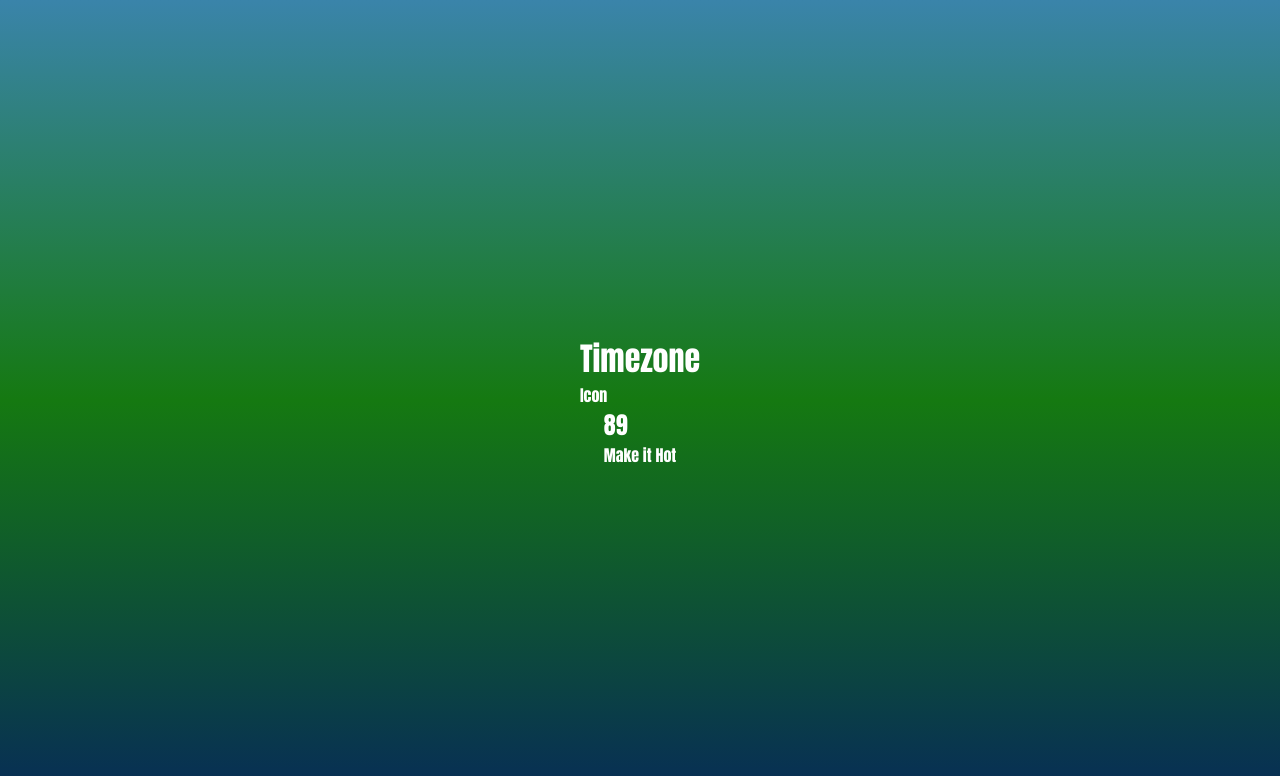
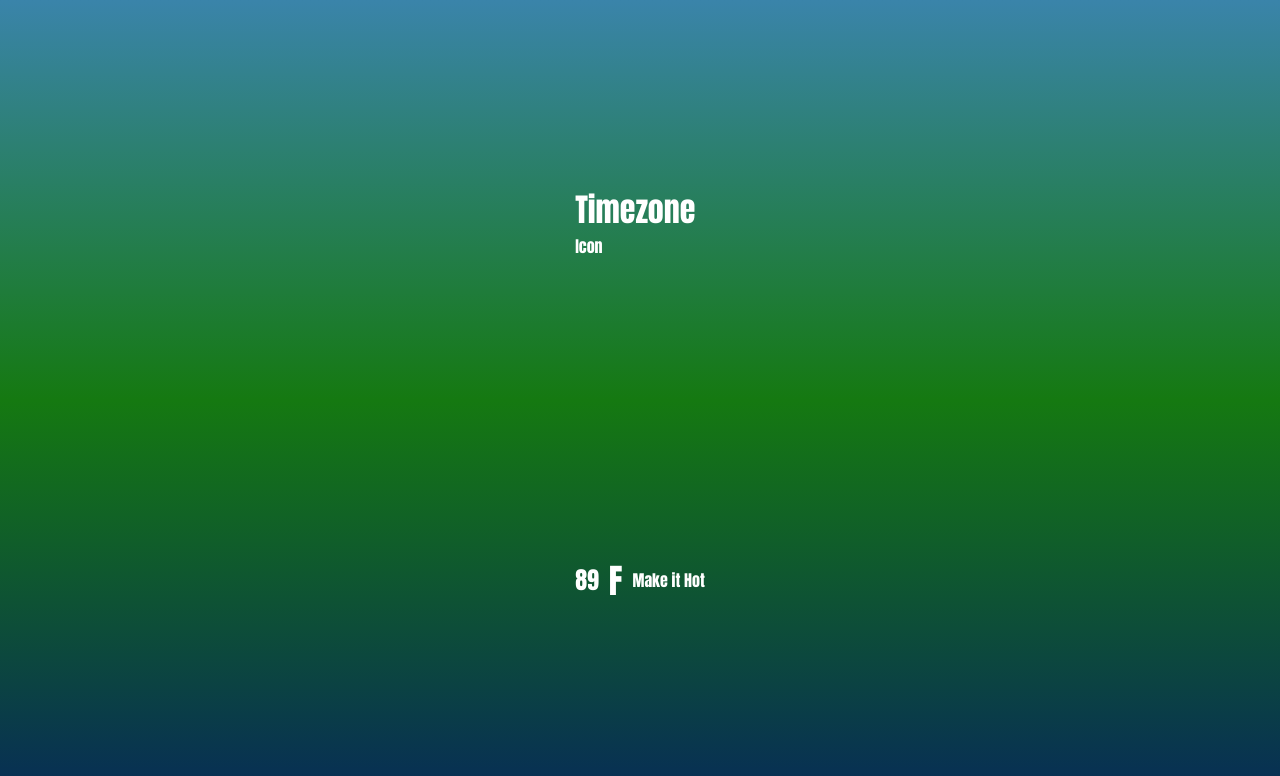
Before and after one commit to FocusKing/SunShining, a plain HTML site: page index.html in a window 1280 px wide. Drawn offline with Linux system fonts and the light colour scheme.

Commit message:
updated HTML

```diff
--- a/index.html
+++ b/index.html
@@ -8,14 +8,18 @@
 
 </head>
 <body>
-
+    <div class="card-body p-4 border-top border-bottom mb-2">
+        <div class ="row text-center">
     <div class = "location">
         <h1 class="location-timezone">Timezone</h1>
         <p>Icon</p>
     </div>
     <div class = "temperature">
+        <div class ="degree-area">
         <h2 class="temperature-degrees">89</h2>
+        <span>F</span>
         <div class="temperature-details">Make it Hot</div>
+
 
     </div>
 
--- a/style.css
+++ b/style.css
@@ -15,3 +15,25 @@ body {
     color:white;
 
 }
+
+.location, .temparature {
+    height: 45vh;
+    width: 50%;
+    display: flexbox;
+    justify-content: space-between;
+    align-items: center;
+}
+
+.temparature {
+    flex-direction: column;
+}
+
+.degree-area {
+    display: flex;
+    align-items: center;
+
+}
+.degree-area span {
+    margin: 10px;
+    font-size: 34px;
+}
```
